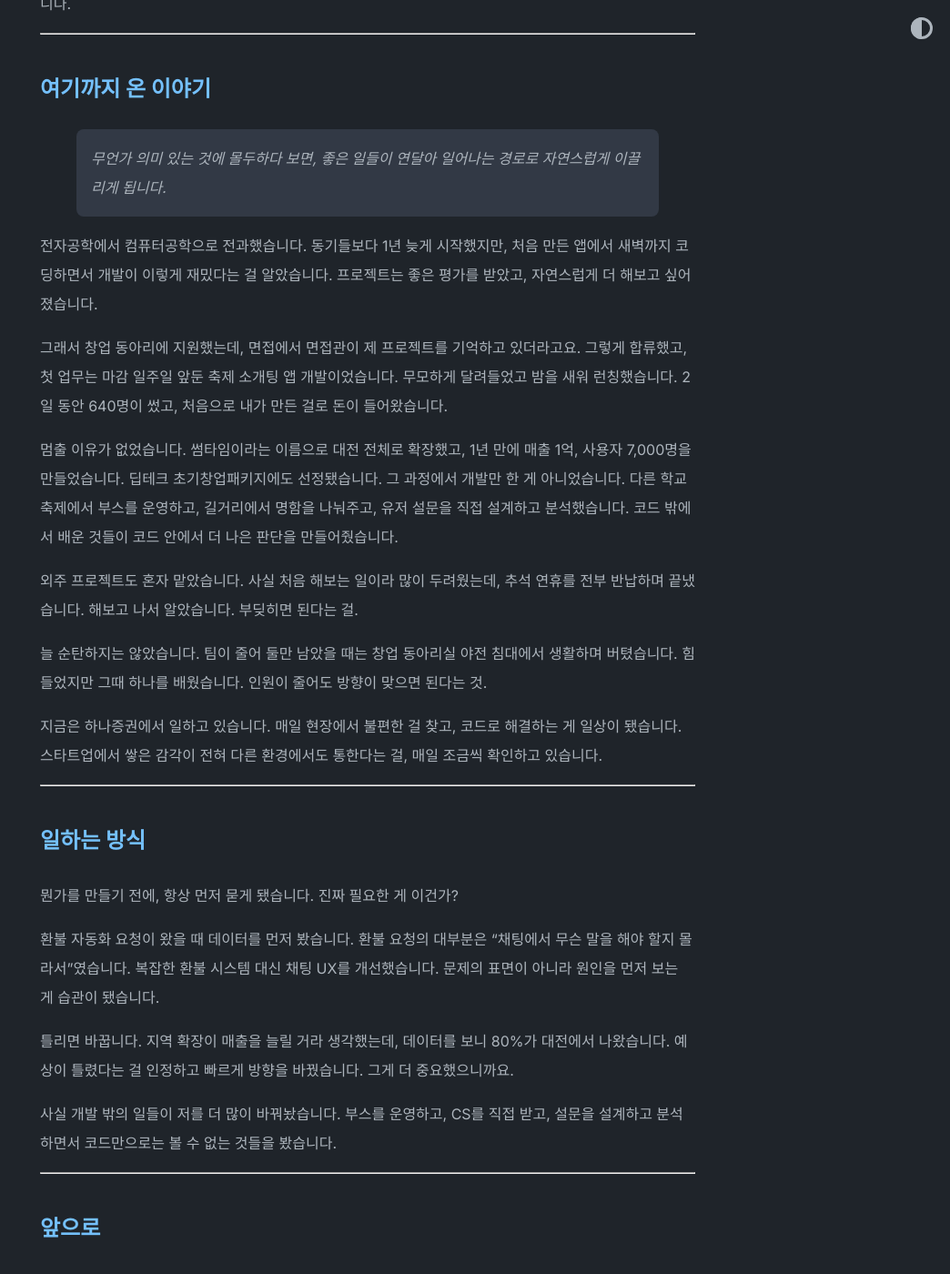
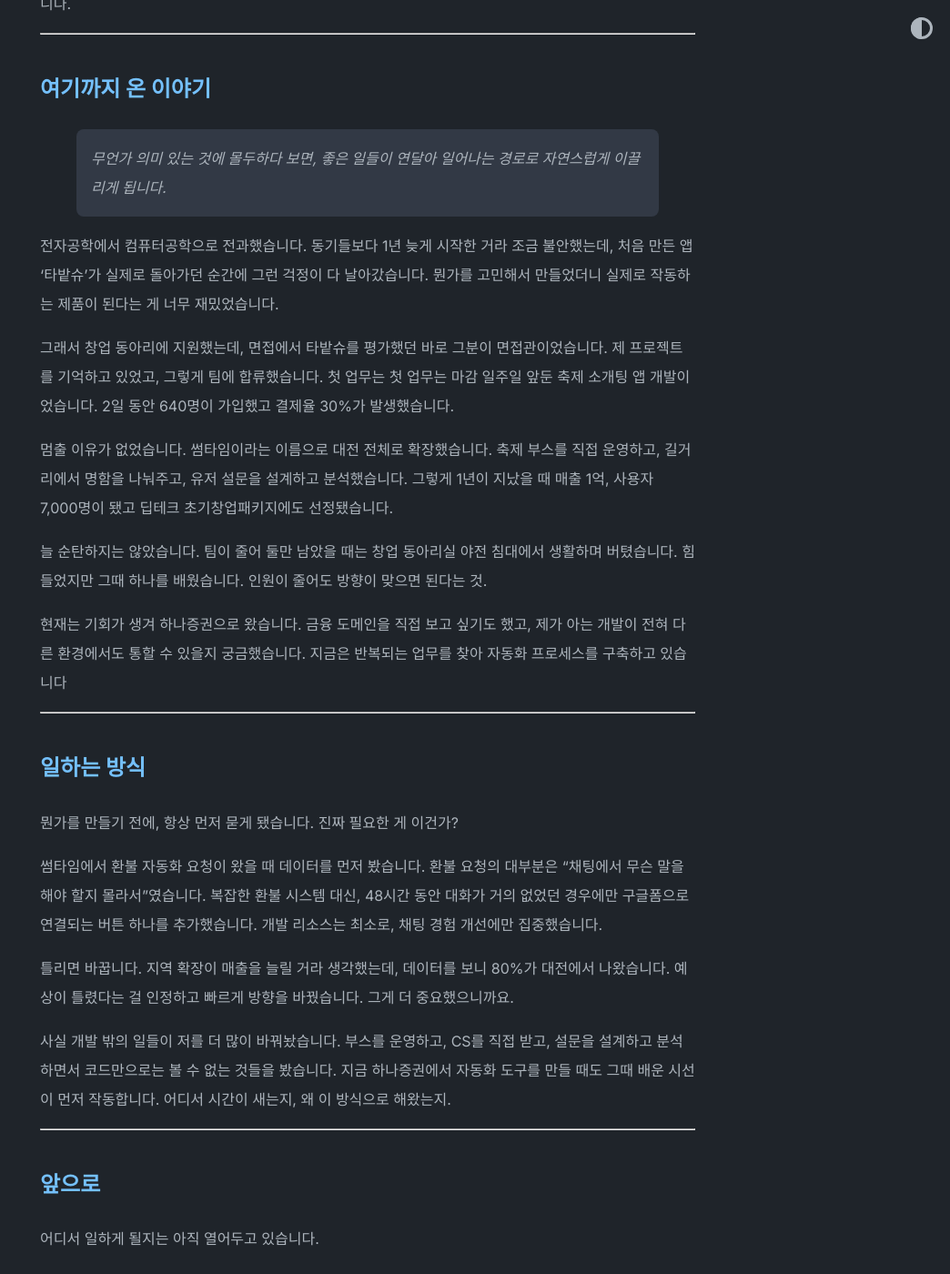
Before and after one commit to YUJAEYUN/yujaeyun.github.io, a Jekyll site: the page built from about.md, in a window 1280 px wide and 1400 px high, scrolled down 395 px. Shown: the whole window at 91% size, without its empty margins (236-1280 px from the left). Built offline with Jekyll 4.4.1, drawn with Linux system fonts in a browser that asks for light colours; some of the changed text lies outside the part shown.

Commit message:
docs: update personal information and content in about and index pages

```diff
--- a/about.md
+++ b/about.md
@@ -15,17 +15,17 @@ title: About
 
 > 무언가 의미 있는 것에 몰두하다 보면, 좋은 일들이 연달아 일어나는 경로로 자연스럽게 이끌리게 됩니다.
 
-전자공학에서 컴퓨터공학으로 전과했습니다. 동기들보다 1년 늦게 시작했지만, 처음 만든 앱에서 새벽까지 코딩하면서 개발이 이렇게 재밌다는 걸 알았습니다. 프로젝트는 좋은 평가를 받았고, 자연스럽게 더 해보고 싶어졌습니다.
+전자공학에서 컴퓨터공학으로 전과했습니다. 동기들보다 1년 늦게 시작한 거라 조금 불안했는데, 처음 만든 앱 '타밭슈'가 실제로 돌아가던 순간에 그런 걱정이 다 날아갔습니다. 뭔가를 고민해서 만들었더니 실제로 작동하는 제품이 된다는 게 너무 재밌었습니다.
 
-그래서 창업 동아리에 지원했는데, 면접에서 면접관이 제 프로젝트를 기억하고 있더라고요. 그렇게 합류했고, 첫 업무는 마감 일주일 앞둔 축제 소개팅 앱 개발이었습니다. 무모하게 달려들었고 밤을 새워 런칭했습니다. 2일 동안 640명이 썼고, 처음으로 내가 만든 걸로 돈이 들어왔습니다.
+그래서 창업 동아리에 지원했는데, 면접에서 타밭슈를 평가했던 바로 그분이 면접관이었습니다. 제 프로젝트를 기억하고 있었고, 그렇게 팀에 합류했습니다. 첫 업무는 첫 업무는 마감 일주일 앞둔 축제 소개팅 앱 개발이었습니다. 2일 동안 640명이 가입했고 결제율 30%가 발생했습니다.
 
-멈출 이유가 없었습니다. 썸타임이라는 이름으로 대전 전체로 확장했고, 1년 만에 매출 1억, 사용자 7,000명을 만들었습니다. 딥테크 초기창업패키지에도 선정됐습니다. 그 과정에서 개발만 한 게 아니었습니다. 다른 학교 축제에서 부스를 운영하고, 길거리에서 명함을 나눠주고, 유저 설문을 직접 설계하고 분석했습니다. 코드 밖에서 배운 것들이 코드 안에서 더 나은 판단을 만들어줬습니다.
+멈출 이유가 없었습니다. 썸타임이라는 이름으로 대전 전체로 확장했습니다. 축제 부스를 직접 운영하고, 길거리에서 명함을 나눠주고, 유저 설문을 설계하고 분석했습니다. 그렇게 1년이 지났을 때 매출 1억, 사용자 7,000명이 됐고 딥테크 초기창업패키지에도 선정됐습니다.
 
-외주 프로젝트도 혼자 맡았습니다. 사실 처음 해보는 일이라 많이 두려웠는데, 추석 연휴를 전부 반납하며 끝냈습니다. 해보고 나서 알았습니다. 부딪히면 된다는 걸.
+
 
 늘 순탄하지는 않았습니다. 팀이 줄어 둘만 남았을 때는 창업 동아리실 야전 침대에서 생활하며 버텼습니다. 힘들었지만 그때 하나를 배웠습니다. 인원이 줄어도 방향이 맞으면 된다는 것.
 
-지금은 하나증권에서 일하고 있습니다. 매일 현장에서 불편한 걸 찾고, 코드로 해결하는 게 일상이 됐습니다. 스타트업에서 쌓은 감각이 전혀 다른 환경에서도 통한다는 걸, 매일 조금씩 확인하고 있습니다.
+현재는 기회가 생겨 하나증권으로 왔습니다. 금융 도메인을 직접 보고 싶기도 했고, 제가 아는 개발이 전혀 다른 환경에서도 통할 수 있을지 궁금했습니다. 지금은 반복되는 업무를 찾아 자동화 프로세스를 구축하고 있습니다
 
 ---
 
@@ -33,11 +33,11 @@ title: About
 
 뭔가를 만들기 전에, 항상 먼저 묻게 됐습니다. 진짜 필요한 게 이건가?
 
-환불 자동화 요청이 왔을 때 데이터를 먼저 봤습니다. 환불 요청의 대부분은 "채팅에서 무슨 말을 해야 할지 몰라서"였습니다. 복잡한 환불 시스템 대신 채팅 UX를 개선했습니다. 문제의 표면이 아니라 원인을 먼저 보는 게 습관이 됐습니다.
+썸타임에서 환불 자동화 요청이 왔을 때 데이터를 먼저 봤습니다. 환불 요청의 대부분은 "채팅에서 무슨 말을 해야 할지 몰라서"였습니다. 복잡한 환불 시스템 대신, 48시간 동안 대화가 거의 없었던 경우에만 구글폼으로 연결되는 버튼 하나를 추가했습니다. 개발 리소스는 최소로, 채팅 경험 개선에만 집중했습니다.
 
 틀리면 바꿉니다. 지역 확장이 매출을 늘릴 거라 생각했는데, 데이터를 보니 80%가 대전에서 나왔습니다. 예상이 틀렸다는 걸 인정하고 빠르게 방향을 바꿨습니다. 그게 더 중요했으니까요.
 
-사실 개발 밖의 일들이 저를 더 많이 바꿔놨습니다. 부스를 운영하고, CS를 직접 받고, 설문을 설계하고 분석하면서 코드만으로는 볼 수 없는 것들을 봤습니다.
+사실 개발 밖의 일들이 저를 더 많이 바꿔놨습니다. 부스를 운영하고, CS를 직접 받고, 설문을 설계하고 분석하면서 코드만으로는 볼 수 없는 것들을 봤습니다. 지금 하나증권에서 자동화 도구를 만들 때도 그때 배운 시선이 먼저 작동합니다. 어디서 시간이 새는지, 왜 이 방식으로 해왔는지.
 
 ---
 
```
Also changed, not shown: index.md (+12 -2 lines).
